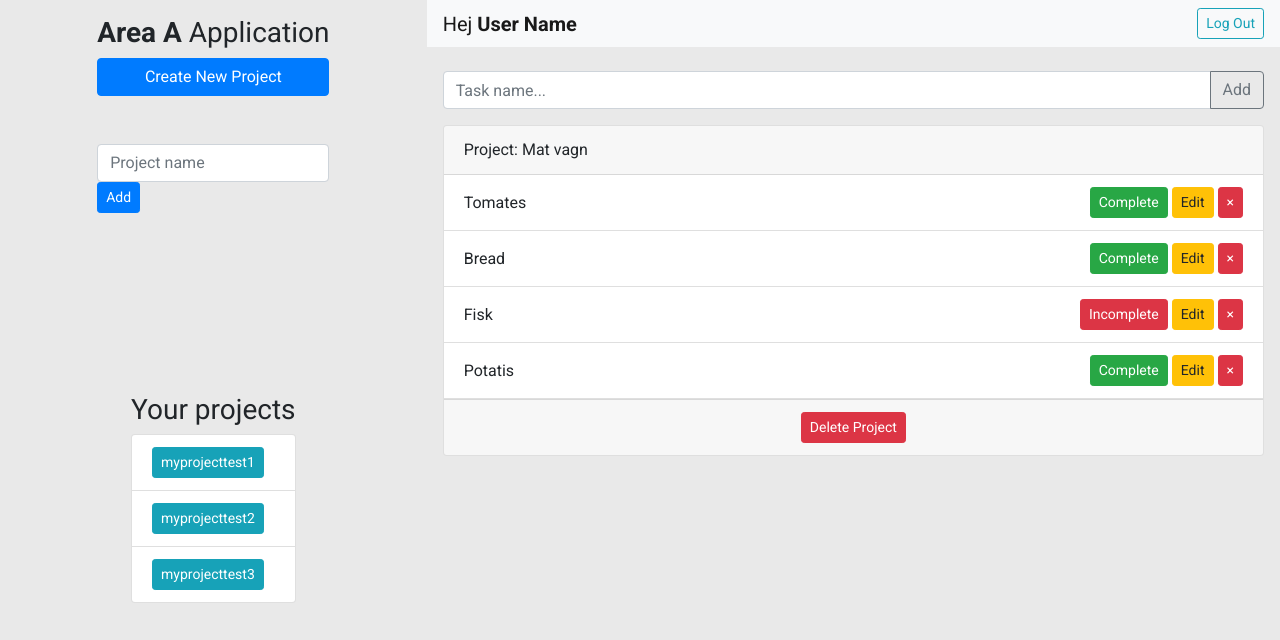
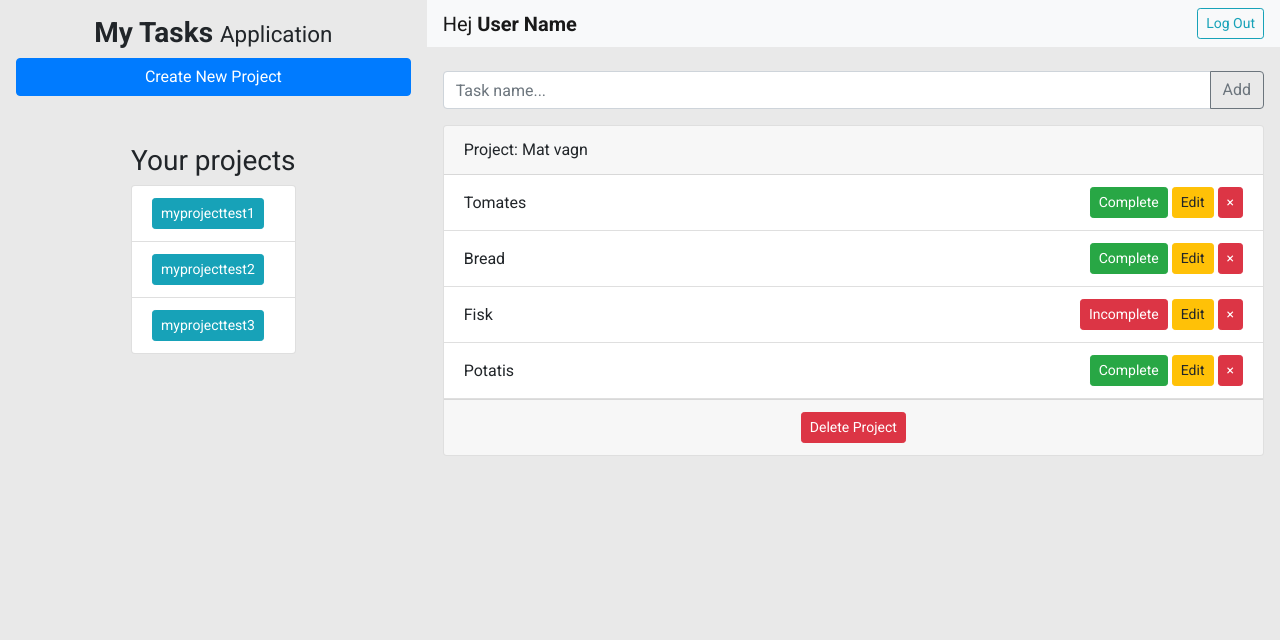
Before and after one commit to rsorianosanchis/projekt_examensarbete_clientside, a React (Create React App) app: page /dashpanel in a window 1280 px wide. Shown: the top 640 px of the page. Built offline with nearby package versions, Linux system fonts and the light colour scheme.

Commit message:
context till show form newproject, gjort

```diff
--- a/src/components/layout/SideBar.js
+++ b/src/components/layout/SideBar.js
@@ -4,18 +4,13 @@ import ListProjects from '../projects/ListProjects';
 
 const SideBar = () => {
   return (
-    <div className='d-flex flex-column justify-content-start sidebar p-3 align-items-center'>
-      <div className='flex-grow-1'>
-        <h3 className='font-weight-bold'>
-          Area A <span className=' font-weight-light'> Application</span>
-        </h3>
-        <NewProject />
-      </div>
-      <div className=' flex-grow-1'>
-        <h3>Your projects</h3>
-        <ListProjects />
-      </div>
-      <div className=' flex-grow-1'></div>
+    <div className='d-flex flex-column justify-content-start p-3 align-items-center'>
+      <h3 className='font-weight-bold text-center'>
+        My Tasks <small className='font-weight-light'> Application</small>
+      </h3>
+      <NewProject />
+
+      <ListProjects />
     </div>
   );
 };
--- a/src/components/projects/ListProjects.js
+++ b/src/components/projects/ListProjects.js
@@ -9,6 +9,7 @@ const ListProjects = () => {
   ];
   return (
     <div>
+      <h3>Your projects</h3>
       <ul className='list-group'>
         {projects.map(project => (
           <Project key={project.name} project={project} />
--- a/src/components/projects/NewProject.js
+++ b/src/components/projects/NewProject.js
@@ -5,13 +5,18 @@ const NewProject = () => {
   //
   //man har tillgänglit till alla ProjectState igenom context
   const newProjectContext = useContext(projectContext);
-  //const {showForm}
+  const { showForm, setShowForm } = newProjectContext; // show/hide förmulär när click
   //
   //local state
   const [project, setProject] = useState({
     projectname: ''
   });
   const { projectname } = project;
+
+  const handleClick = e => {
+    e.preventDefault();
+    setShowForm();
+  };
 
   const handleChange = e => {
     e.preventDefault();
@@ -28,9 +33,14 @@ const NewProject = () => {
   };
   return (
     <Fragment>
-      <button type='button' className='btn btn-block btn-primary mb-5'>
+      <button
+        type='button'
+        className='btn btn-block btn-primary mb-5'
+        onClick={handleClick}
+      >
         Create New Project
       </button>
+      {showForm ? (
         <form onSubmit={handleSubmit}>
           <input
             className='form-control'
@@ -42,6 +52,7 @@ const NewProject = () => {
           />
           <input type='submit' className='btn btn-sm btn-primary' value='Add' />
         </form>
+      ) : null}
     </Fragment>
   );
 };
--- a/src/context/projects/ProjectState.js
+++ b/src/context/projects/ProjectState.js
@@ -2,19 +2,28 @@ import React, { useReducer } from 'react';
 
 import projectContext from './projectContext';
 import projectReducer from './projectReducer';
+import { FORM_NEW_PROJECT } from '../../types/types';
 
 const ProjectState = props => {
   const initialState = {
     showFormNewProject: false
   };
-  //dispatch actions
-
+  //dispatch för kör actions
   const [state, dispatch] = useReducer(projectReducer, initialState);
-  //CRUD functioner
-
+  //functions + CRUD functions
+  const setShowForm = () => {
+    dispatch({
+      type: FORM_NEW_PROJECT
+    });
+  };
   //
   return (
-    <projectContext.Provider value={{ showForm: state.showFormNewProject }}>
+    <projectContext.Provider
+      value={{
+        showForm: state.showFormNewProject,
+        setShowForm
+      }}
+    >
       {props.children}
     </projectContext.Provider>
   );
--- a/src/context/projects/projectReducer.js
+++ b/src/context/projects/projectReducer.js
@@ -1,8 +1,9 @@
+import { FORM_NEW_PROJECT } from '../../types/types';
+
 export default (state, action) => {
   switch (action.type) {
-    case 'xxx':
-      break;
-
+    case FORM_NEW_PROJECT:
+      return { ...state, showFormNewProject: true };
     default:
       return state;
   }
--- /dev/null
+++ b/src/types/types.js
@@ -0,0 +1,2 @@
+// actions som händer
+export const FORM_NEW_PROJECT = 'FORM_NEW_PROJECT';
```
Also changed, not shown: src/types/index.js (deleted). Lines whose indentation alone changed are shown as unchanged.
